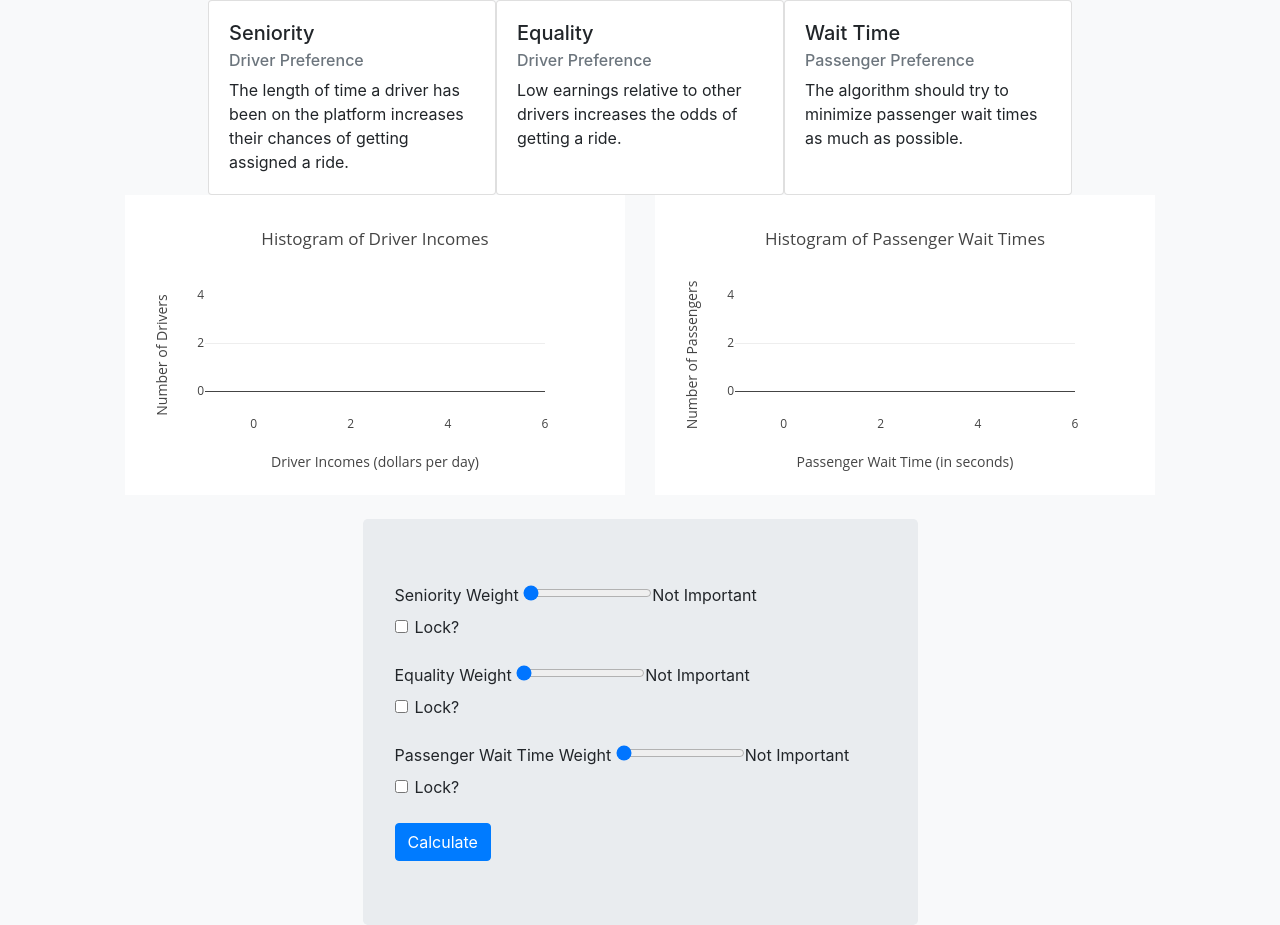
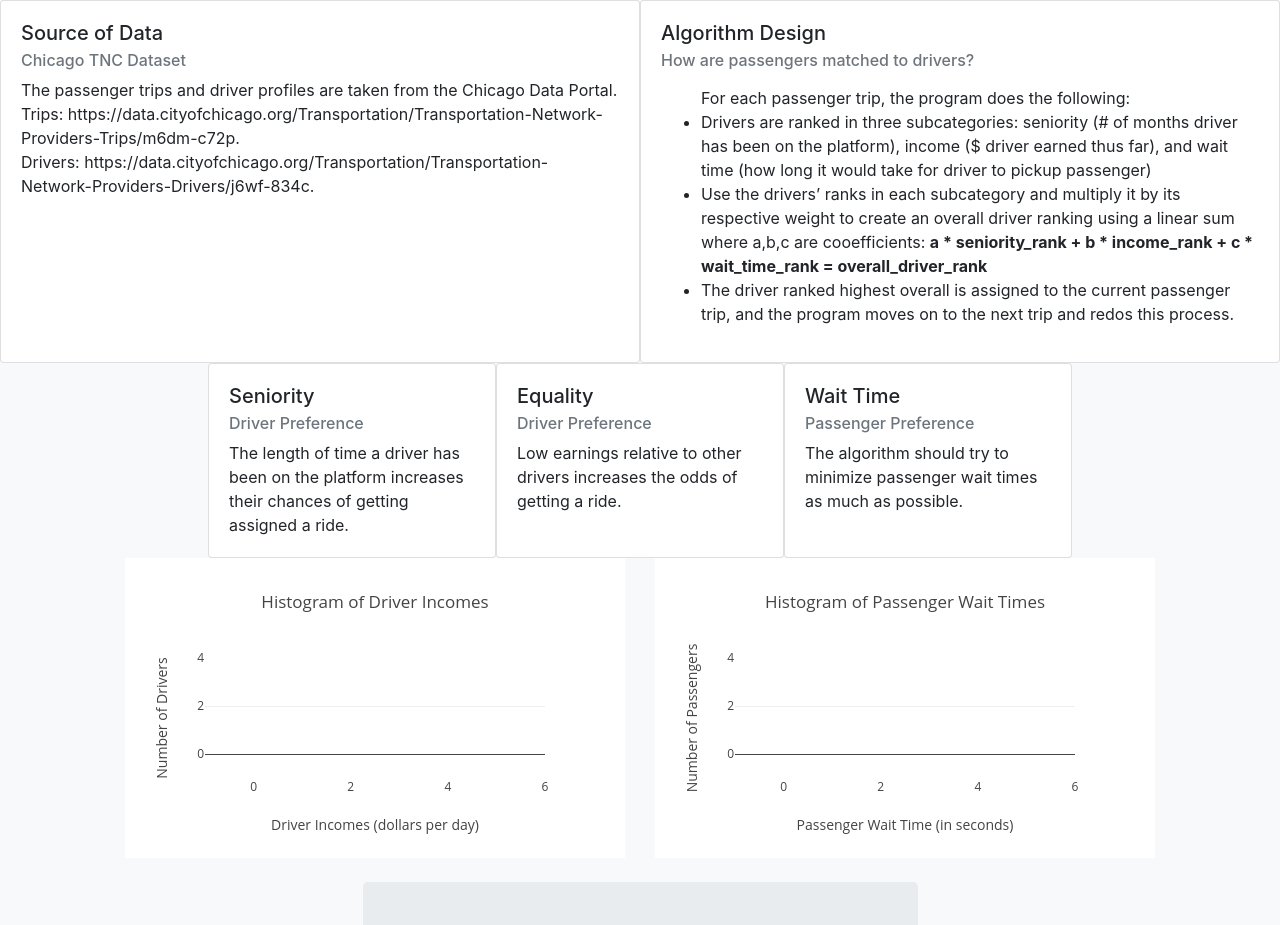
Before and after one commit to gdl2/ENT371, a Flask app: template templates/index.html in a window 1280 px wide. Shown: the top 925 px of the page. Run offline with Flask 2, Linux system fonts and the light colour scheme; the template is opened without the code that fills it, so the values that code supplies are empty; some libraries are stand-ins or nearby versions.

Commit message:
Added info to website

```diff
--- a/sim.py
+++ b/sim.py
@@ -229,7 +229,10 @@ def assign_drivers_to_passengers(dict_passenger_trips, dict_drivers, driver_mont
     for passengerid, passenger_trip in dict_passenger_trips.items():
         #print("passengerid:", passengerid)
         # Get top ranked driver
-        driverid, passenger_wait_time = rank_drivers(dict_drivers, passenger_trip, driver_months_active_weight, driver_income_earned_weight, passenger_wait_time_weight)
+        driverid, passenger_wait_time = rank_drivers(dict_drivers, passenger_trip,
+                                                    driver_months_active_weight,
+                                                    driver_income_earned_weight,
+                                                    passenger_wait_time_weight)
         # Assign top driver to passenger
         #print(driverid)
         top_driver = dict_drivers[driverid]
--- a/templates/index.html
+++ b/templates/index.html
@@ -20,6 +20,28 @@
     </script>
   </head>
   <body class="bg-light">
+    <div class="row justify-content-center">
+      <div class="card" style="width: 40rem;">
+        <div class="card-body">
+          <h5 class="card-title">Source of Data</h5>
+          <h6 class="card-subtitle mb-2 text-muted">Chicago TNC Dataset</h6>
+          <p class="card-text">The passenger trips and driver profiles are taken from the Chicago Data Portal.<br>
+          Trips: https://data.cityofchicago.org/Transportation/Transportation-Network-Providers-Trips/m6dm-c72p.<br>
+          Drivers: https://data.cityofchicago.org/Transportation/Transportation-Network-Providers-Drivers/j6wf-834c.</p>
+        </div>
+      </div>
+      <div class="card" style="width: 40rem;">
+        <div class="card-body">
+          <h5 class="card-title">Algorithm Design</h5>
+          <h6 class="card-subtitle mb-2 text-muted">How are passengers matched to drivers?</h6>
+          <p class="card-text"><ul>For each passenger trip, the program does the following:
+              <li>Drivers are ranked in three subcategories: seniority (# of months driver has been on the platform), income ($ driver earned thus far), and wait time (how long it would take for driver to pickup passenger)</li>
+              <li>Use the drivers’ ranks in each subcategory and multiply it by its respective weight to create an overall driver ranking using a linear sum where a,b,c are cooefficients: <b>a * seniority_rank + b * income_rank + c * wait_time_rank = overall_driver_rank</b></li>
+              <li>The driver ranked highest overall is assigned to the current passenger trip, and the program moves on to the next trip and redos this process.</li>
+            </ul></p>
+        </div>
+      </div>
+    </div>
 
     <div class="row justify-content-center">
       <div class="card" style="width: 18rem;">
```
